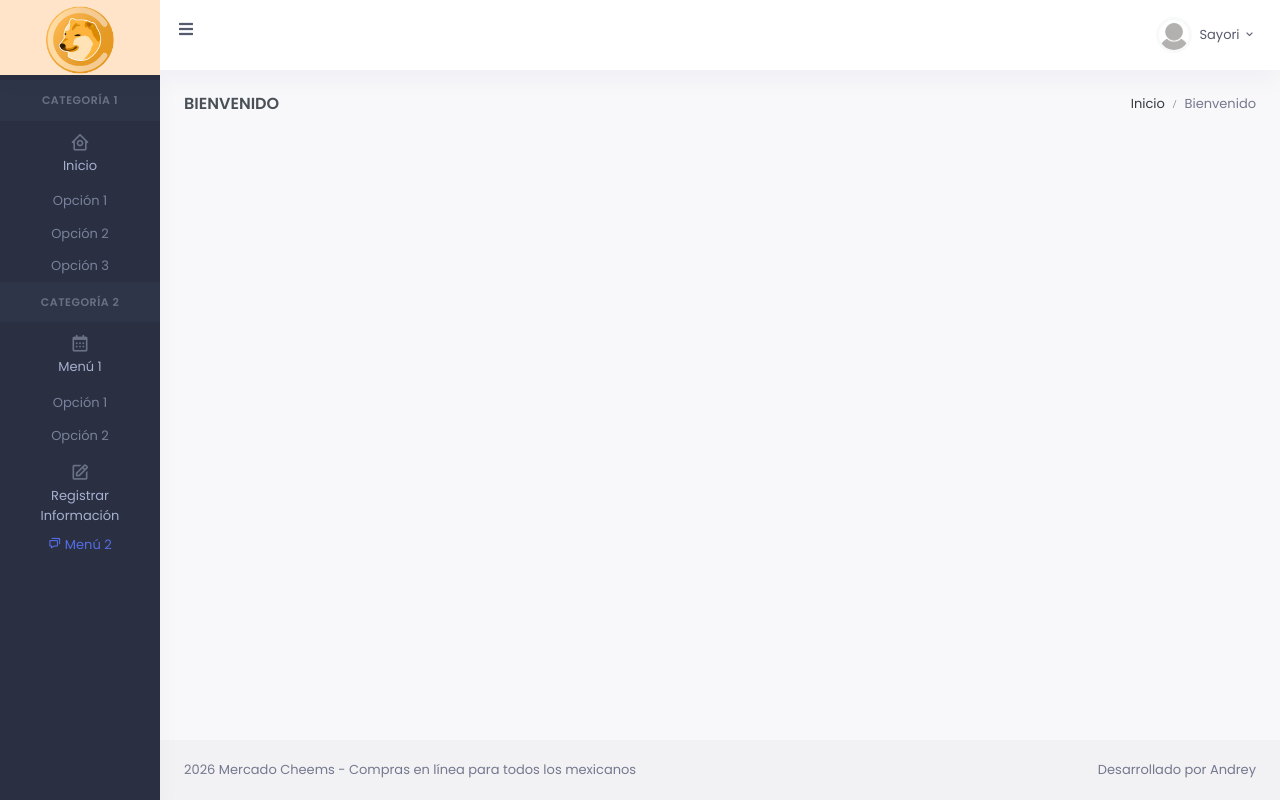
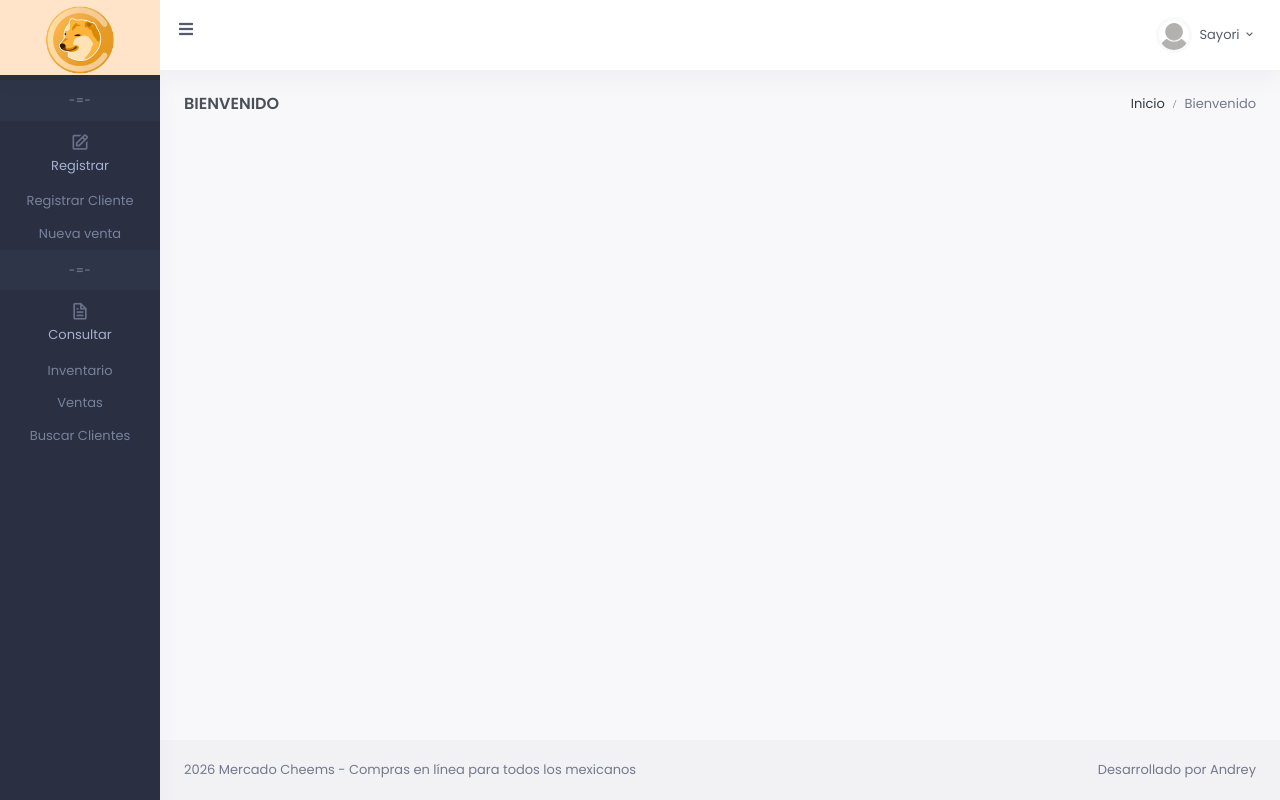
Before and after one commit to Andrey-Enrique-GM/Mercado-Cheems, a Flask app: page /welcome in a window 1280 px wide. Run offline with Flask 3, Linux system fonts and the light colour scheme; some libraries are stand-ins or nearby versions.

Commit message:
Quinto, se modifico la vista Welcome, mas exactamente el menu de opciones para hacerlo todo mas practico y simple

```diff
--- a/templates/welcome.html
+++ b/templates/welcome.html
@@ -62,52 +62,45 @@
                     </div>
                 </header>
 
+
+
                 <div class="vertical-menu">
                     <div data-simplebar class="h-100">
                         <div id="sidebar-menu">
                             <ul class="metismenu list-unstyled" id="side-menu">
-                                <li class="menu-title" key="t-menu">Categoría 1</li>
+
+                                <li class="menu-title" key="t-menu">-=-</li>
                                 <li>
                                     <a href="javascript: void(0);" class="has-arrow waves-effect">
-                                        <i class="bx bx-home-circle"></i>
-                                        <span key="t-dashboards">Inicio</span>
+                                        <i class="bx bx-edit"></i>
+                                        <span key="t-dashboards">Registrar</span>
                                     </a>
                                     <ul class="sub-menu" aria-expanded="false">
-                                        <li><a href="#" key="t-default">Opción 1</a></li>
-                                        <li><a href="#" key="t-saas">Opción 2</a></li>
-                                        <li><a href="#" key="t-crypto">Opción 3</a></li>
+                                        <li><a href="#" key="t-default">Registrar Cliente</a></li>
+                                        <li><a href="#" key="t-saas">Nueva venta</a></li>
                                     </ul>
                                 </li>
 
-                                <li class="menu-title" key="t-apps">Categoría 2</li>
-
+                                <li class="menu-title" key="t-apps">-=-</li>
                                 <li>
                                     <a href="javascript: void(0);" class="has-arrow waves-effect">
-                                        <i class="bx bx-calendar"></i>
-                                        <span key="t-dashboards">Menú 1</span>
+                                        <i class="bx bx-file"></i>
+                                        <span key="t-dashboards">Consultar</span>
                                     </a>
                                     <ul class="sub-menu" aria-expanded="false">
-                                        <li><a href="#" key="t-tui-calendar">Opción 1</a></li>
-                                        <li><a href="#" key="t-full-calendar">Opción 2</a></li>
+                                        <li><a href="#" key="t-tui-calendar">Inventario</a></li>
+                                        <li><a href="#" key="t-full-calendar">Ventas</a></li>
+                                        <li><a href="#" key="t-full-calendar">Buscar Clientes</a></li>
                                     </ul>
                                 </li>
                                 <li>
-                                <!-- Botón para registro de información -->
-                                <li>
-                                    <a href="#" class="waves-effect" data-bs-toggle="modal" data-bs-target="#registroModal">
-                                        <i class="bx bx-edit"></i>
-                                        <span>Registrar Información</span>
-                                    </a>
-                                </li>
-                                    <a href="#" class="waves-effect">
-                                        <i class="bx bx-chat"></i>
-                                        <span key="t-chat">Menú 2</span>
-                                    </a>
-                                </li>
+
                             </ul>
                         </div>
                     </div>
                 </div>
+
+
 
                 <div class="main-content">
 
@@ -146,6 +139,8 @@
                                 </div>
                             </div>
 
+
+
                                 <!-- Modal de Registro de Información -->
                                 <div class="modal fade" id="registroModal" tabindex="-1" aria-labelledby="registroModalLabel" aria-hidden="true">
                                     <div class="modal-dialog">
@@ -173,9 +168,11 @@
                                         </div>
                                     </div>
                                 </div>
+
+
+
                         </div>
                     </div>
-
                     <footer class="footer">
                         <div class="container-fluid">
                             <div class="row">
```
